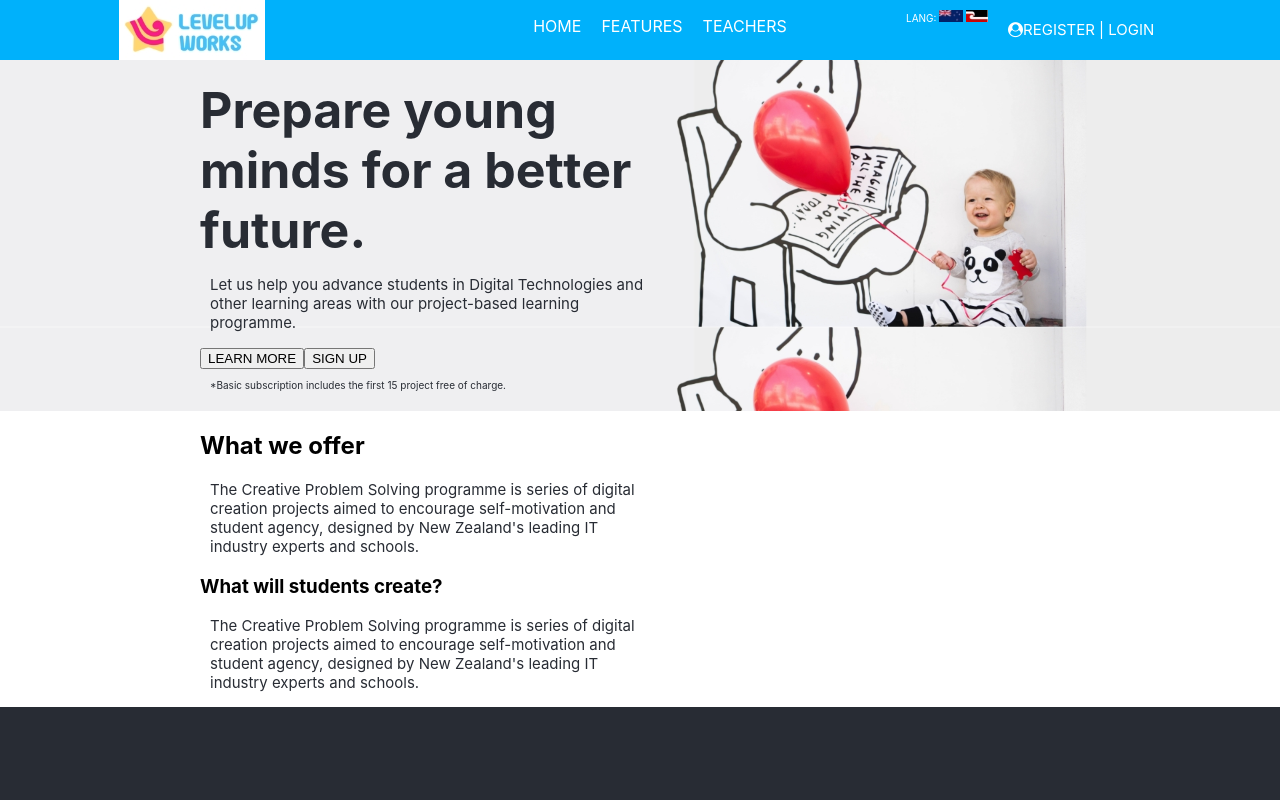
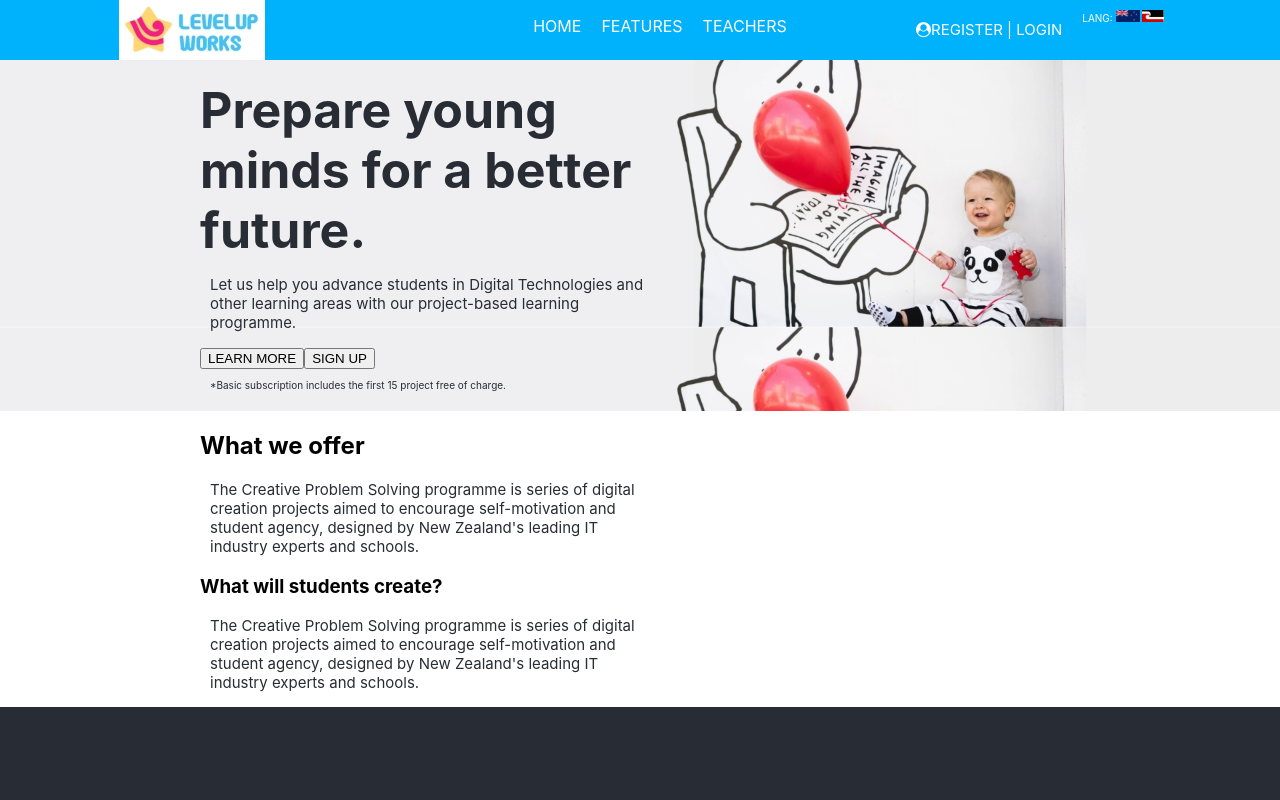
Before and after one commit to vuso2021/Mission-X-Team, a React (Create React App) app in the folder jofa/: page / in a window 1280 px wide. Shown: the top 800 px of the page. Built offline with nearby package versions, Linux system fonts and the light colour scheme.

Commit message:
update language

```diff
--- a/jofa/src/App.js
+++ b/jofa/src/App.js
@@ -37,6 +37,15 @@
 
       <div className="topNavUser">
 
+      <div >
+                <div className="topNavLogin">
+                <p>
+                  <a href="#" className="a1"><i class="fa fa-user-circle" aria-hidden="true"></i>
+               REGISTER | LOGIN </a>
+                </p>
+                </div>
+              </div>
+
               <div>
                 <div className="topFlagLang">
                   <p>LANG: <img src={flagnz} alt="NZ Flag" /> <img src={flagmaori} alt="Maori Flag" />
@@ -44,14 +53,7 @@
                 </div>
               </div>
 
-              <div >
-                <div className="topNavLogin">
-                <p>
-                  <a href="#" className="a1"><i class="fa fa-user-circle" aria-hidden="true"> </i>
-               REGISTER | LOGIN </a>
-                </p>
-                </div>
-              </div>
+
 
 
 
```
